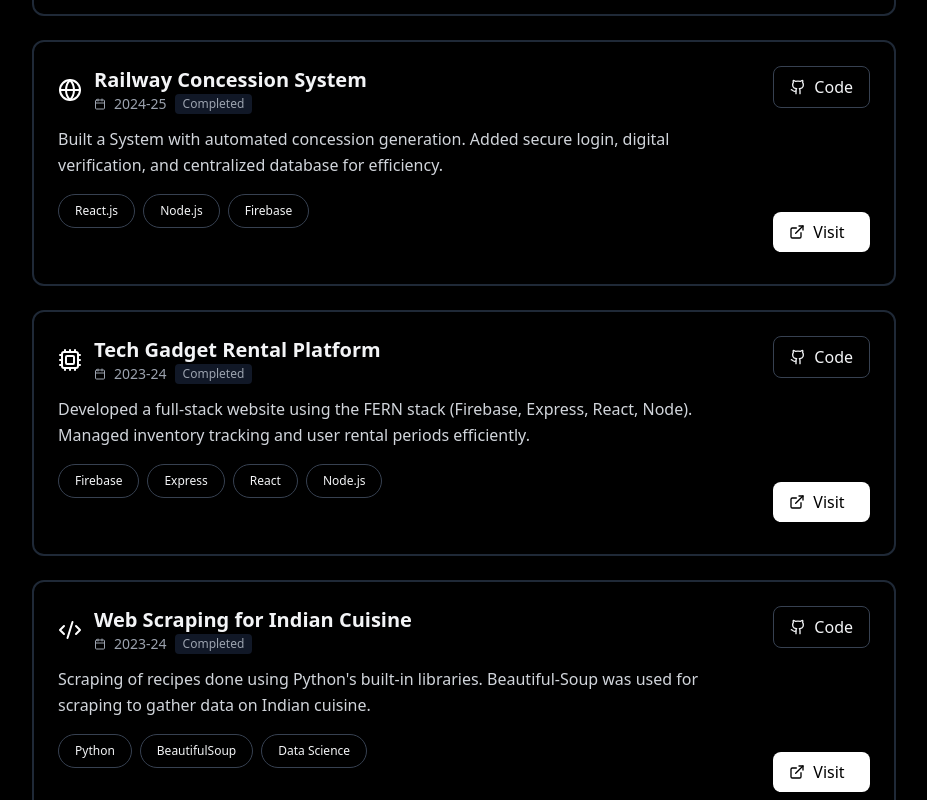
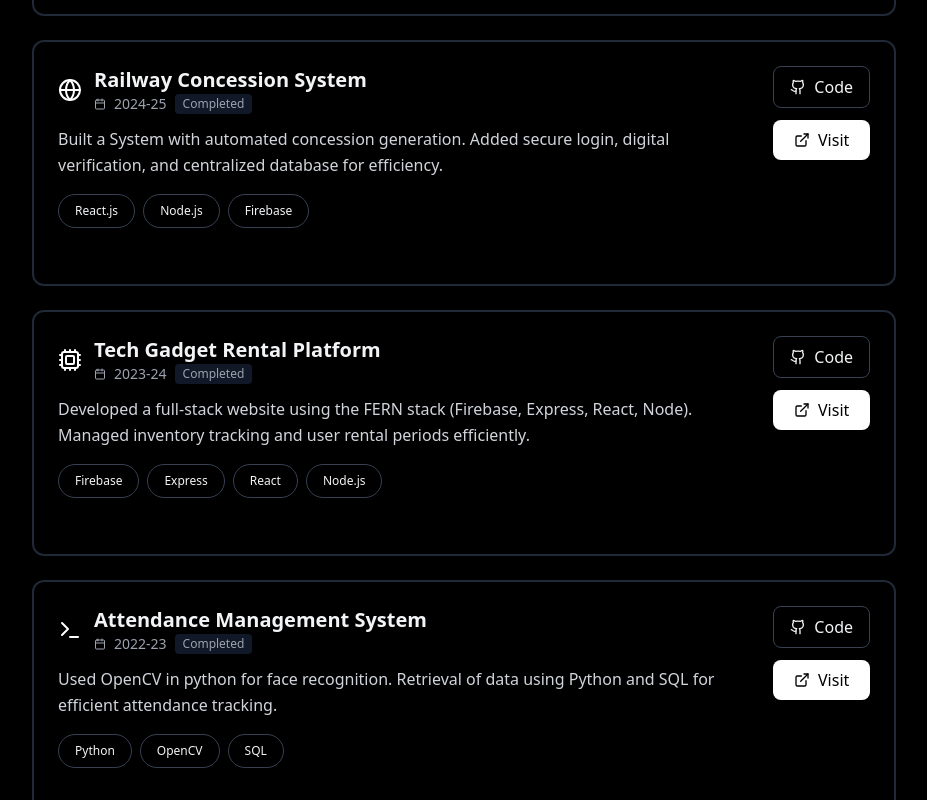
Before and after one commit to waqar741/portfolio, a React (Vite) app: page / in a window 1280 px wide. Shown: the part 1540-2340 px from the top of the page, without its empty margins (176-1103 px from the left). Built offline with nearby package versions, Linux system fonts and the light colour scheme.

Commit message:
remove the project and add blur effect

```diff
--- a/src/Portfolio.tsx
+++ b/src/Portfolio.tsx
@@ -26,6 +26,9 @@ import {
 } from 'lucide-react';
 
 const Portfolio = () => {
+    // State for the Loading/Blur effect
+    const [isLoading, setIsLoading] = useState(true);
+
     const [darkMode, setDarkMode] = useState(true);
     const [coffeeCount, setCoffeeCount] = useState(0);
     const [typingText, setTypingText] = useState('');
@@ -47,6 +50,16 @@ const Portfolio = () => {
         "> npm run build:innovative_solutions"
     ];
 
+    // AUTOMATIC BLUR REMOVAL EFFECT
+    useEffect(() => {
+        // Reduced to 800ms for faster loading
+        const timer = setTimeout(() => {
+            setIsLoading(false);
+        }, 800);
+
+        return () => clearTimeout(timer);
+    }, []);
+
     useEffect(() => {
         if (darkMode) {
             document.documentElement.classList.add('dark');
@@ -54,6 +67,15 @@ const Portfolio = () => {
             document.documentElement.classList.remove('dark');
         }
     }, [darkMode]);
+
+    // Prevent scrolling while blurred
+    useEffect(() => {
+        if (isLoading) {
+            document.body.style.overflow = 'hidden';
+        } else {
+            document.body.style.overflow = 'auto';
+        }
+    }, [isLoading]);
 
     useEffect(() => {
         const timer = setTimeout(() => {
@@ -85,7 +107,6 @@ const Portfolio = () => {
             },
             body: JSON.stringify({
                 access_key: import.meta.env.VITE_ACCESS_KEY,
-
                 name: formData.name,
                 email: formData.email,
                 message: formData.message,
@@ -153,18 +174,6 @@ const Portfolio = () => {
             image: null
         },
         {
-            title: "Web Scraping for Indian Cuisine",
-            year: "2023-24",
-            desc: "Scraping of recipes done using Python's built-in libraries. Beautiful-Soup was used for scraping to gather data on Indian cuisine.",
-            stack: ["Python", "BeautifulSoup", "Data Science"],
-            github: "https://github.com/waqar741",
-            live: "#",
-            status: "Completed",
-            icon: <Code2 size={24} />,
-            category: "AI/ML",
-            image: null
-        },
-        {
             title: "Attendance Management System",
             year: "2022-23",
             desc: "Used OpenCV in python for face recognition. Retrieval of data using Python and SQL for efficient attendance tracking.",
@@ -208,7 +217,16 @@ const Portfolio = () => {
     ];
 
     return (
-        <div className="min-h-screen bg-white dark:bg-black text-gray-900 dark:text-gray-100 font-sans transition-colors duration-500">
+        <>
+            {/* ------------------------------------------
+              MAIN CONTENT CONTAINER
+              ------------------------------------------
+            */}
+            <div className={`min-h-screen bg-white dark:bg-black text-gray-900 dark:text-gray-100 font-sans transition-all duration-700 ease-out ${
+                isLoading
+                ? 'blur-xl grayscale scale-105 pointer-events-none h-screen overflow-hidden'
+                : 'blur-0 grayscale-0 scale-100'
+            }`}>
 
                 <div
                     className="fixed inset-0 pointer-events-none opacity-[0.03] dark:opacity-[0.02]"
@@ -219,7 +237,7 @@ const Portfolio = () => {
 
                 <main className="relative max-w-4xl mx-auto px-4 py-8 md:py-12">
 
-                {/* Header with personality */}
+                    {/* Header */}
                     <header className="flex flex-col sm:flex-row justify-between items-start sm:items-center mb-12 gap-4">
                         <div className="flex items-center gap-3">
                             <div className="w-16 h-16 rounded-full border-2 border-black dark:border-white overflow-hidden relative">
@@ -258,13 +276,6 @@ const Portfolio = () => {
                                 </span>
                             </button>
 
-                        {/* <button
-                            onClick={() => setDarkMode(!darkMode)}
-                            className="p-2 rounded-lg border border-gray-300 dark:border-gray-700 hover:border-black dark:hover:border-white transition-colors"
-                            aria-label="Toggle theme"
-                        >
-                            {darkMode ? <Sun size={20} /> : <Moon size={20} />}
-                        </button> */}
                             <a
                                 href="#contact"
                                 className="p-2 rounded-lg border border-gray-300 dark:border-gray-700 hover:border-black dark:hover:border-white transition-colors text-gray-700 dark:text-gray-300 hover:text-black dark:hover:text-white flex items-center justify-center"
@@ -295,7 +306,7 @@ const Portfolio = () => {
                         </div>
                     </div>
 
-                {/* Hero section with personality */}
+                    {/* Hero section */}
                     <section className="mb-16">
                         <div className="flex flex-col md:flex-row gap-8 items-start">
                             <div className="flex-1">
@@ -380,7 +391,7 @@ const Portfolio = () => {
                         </div>
                     </section>
 
-                {/* Projects - with personality */}
+                    {/* Projects */}
                     <section className="mb-16">
                         <div className="flex flex-col sm:flex-row items-start sm:items-center justify-between mb-8 gap-4">
                             <h2 className="text-2xl font-bold flex items-center gap-2">
@@ -388,7 +399,7 @@ const Portfolio = () => {
                                 Things I've Built
                             </h2>
 
-                        {/* Filter Toggle - Pill Style */}
+                            {/* Filter Toggle */}
                             <div className="flex bg-gray-100 dark:bg-gray-900 p-1 rounded-full border border-gray-200 dark:border-gray-800">
                                 {['All', 'Web Dev', 'AI/ML'].map((category) => (
                                     <button
@@ -443,17 +454,18 @@ const Portfolio = () => {
                                             </div>
                                         </div>
 
-                                    <div className="flex md:flex-col gap-2">
+                                        {/* FIXED BUTTON LAYOUT FOR MOBILE AND DESKTOP */}
+                                        <div className="flex flex-row md:flex-col gap-3 mt-4 md:mt-0 w-full md:w-auto">
                                             <a
                                                 href={project.github}
-                                            className="px-4 py-2 border border-gray-300 dark:border-gray-700 rounded-lg hover:bg-gray-50 dark:hover:bg-gray-900 transition-colors flex items-center gap-2 mb-24"
+                                                className="flex-1 md:flex-none px-4 py-2 border border-gray-300 dark:border-gray-700 rounded-lg hover:bg-gray-50 dark:hover:bg-gray-900 transition-colors flex items-center justify-center gap-2"
                                             >
                                                 <Github size={16} />
                                                 Code
                                             </a>
                                             <a
                                                 href={project.live}
-                                            className="px-4 py-2 bg-black dark:bg-white text-white dark:text-black rounded-lg hover:opacity-90 transition-opacity flex items-center gap-2"
+                                                className="flex-1 md:flex-none px-4 py-2 bg-black dark:bg-white text-white dark:text-black rounded-lg hover:opacity-90 transition-opacity flex items-center justify-center gap-2"
                                             >
                                                 <ExternalLink size={16} />
                                                 Visit
@@ -465,7 +477,7 @@ const Portfolio = () => {
                         </div>
                     </section>
 
-                {/* Experience & Education side by side */}
+                    {/* Experience & Education */}
                     <div className="grid md:grid-cols-2 gap-8 mb-16">
                         {/* Experience */}
                         <section>
@@ -561,7 +573,7 @@ const Portfolio = () => {
                         </div>
                     </div>
 
-                {/* Contact & Message Me */}
+                    {/* Contact Form */}
                     <section className="mb-24" id="contact">
                         <div className="flex flex-col md:flex-row gap-8 max-w-4xl mx-auto">
                             {/* Contact Info */}
@@ -606,7 +618,7 @@ const Portfolio = () => {
                                 </div>
                             </div>
 
-                        {/* Message Form with Web3Forms */}
+                            {/* Message Form */}
                             <div className="flex-1 bg-gray-50 dark:bg-gray-900/50 p-6 rounded-2xl border border-gray-100 dark:border-gray-800">
                                 <form className="space-y-4" onSubmit={handleSubmit}>
                                     <div>
@@ -654,7 +666,7 @@ const Portfolio = () => {
                         </div>
                     </section>
 
-                {/* Footer with personality */}
+                    {/* Footer */}
                     <footer className="pt-8 border-t border-gray-200 dark:border-gray-800 text-center">
                         <div className="flex flex-col items-center gap-4">
                             <div className="flex items-center gap-2 text-sm text-gray-600 dark:text-gray-400">
@@ -664,15 +676,16 @@ const Portfolio = () => {
                                 </span>
                                 <Heart size={14} className="text-red-500" />
                             </div>
-
-                        <p className="text-sm text-gray-500 mb-4">
+                            <p className="text-sm text-gray-500 mb-6">
                                 © 2025 Waquar Shaikh
                             </p>
                         </div>
                     </footer>
                 </main>
+            </div >
 
                 {/* Floating Navbar */}
+                {!isLoading && (
                     <div className="fixed bottom-2 left-1/2 -translate-x-1/2 z-50">
                         <div className="flex items-center gap-2 px-4 py-2 bg-white/80 dark:bg-black/80 backdrop-blur-lg border border-gray-200 dark:border-gray-800 rounded-full shadow-lg">
                             <button
@@ -708,7 +721,8 @@ const Portfolio = () => {
                             </button>
                         </div>
                     </div>
-        </div >
+                )}
+        </>
     );
 };
 
```
Lines whose indentation alone changed are shown as unchanged.
